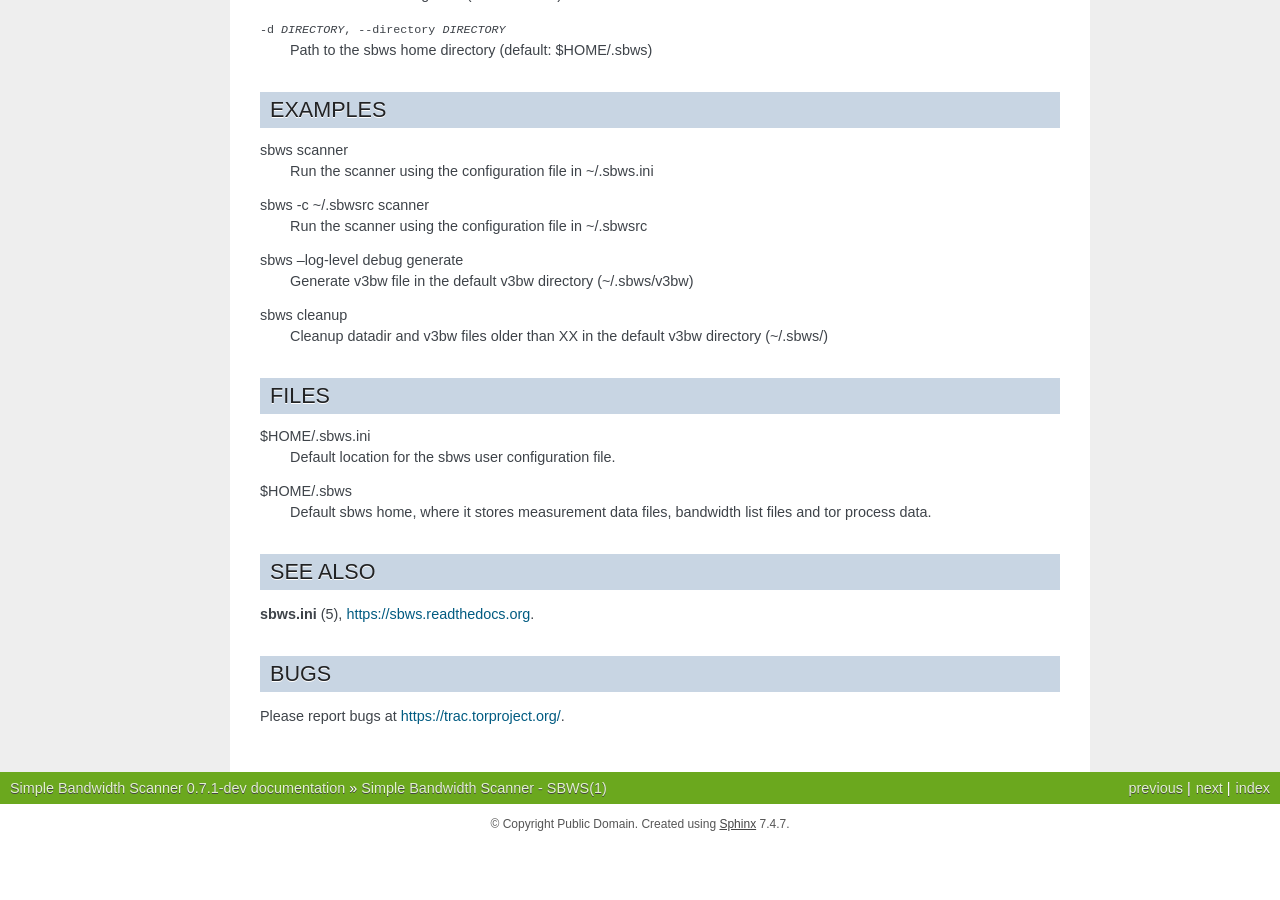
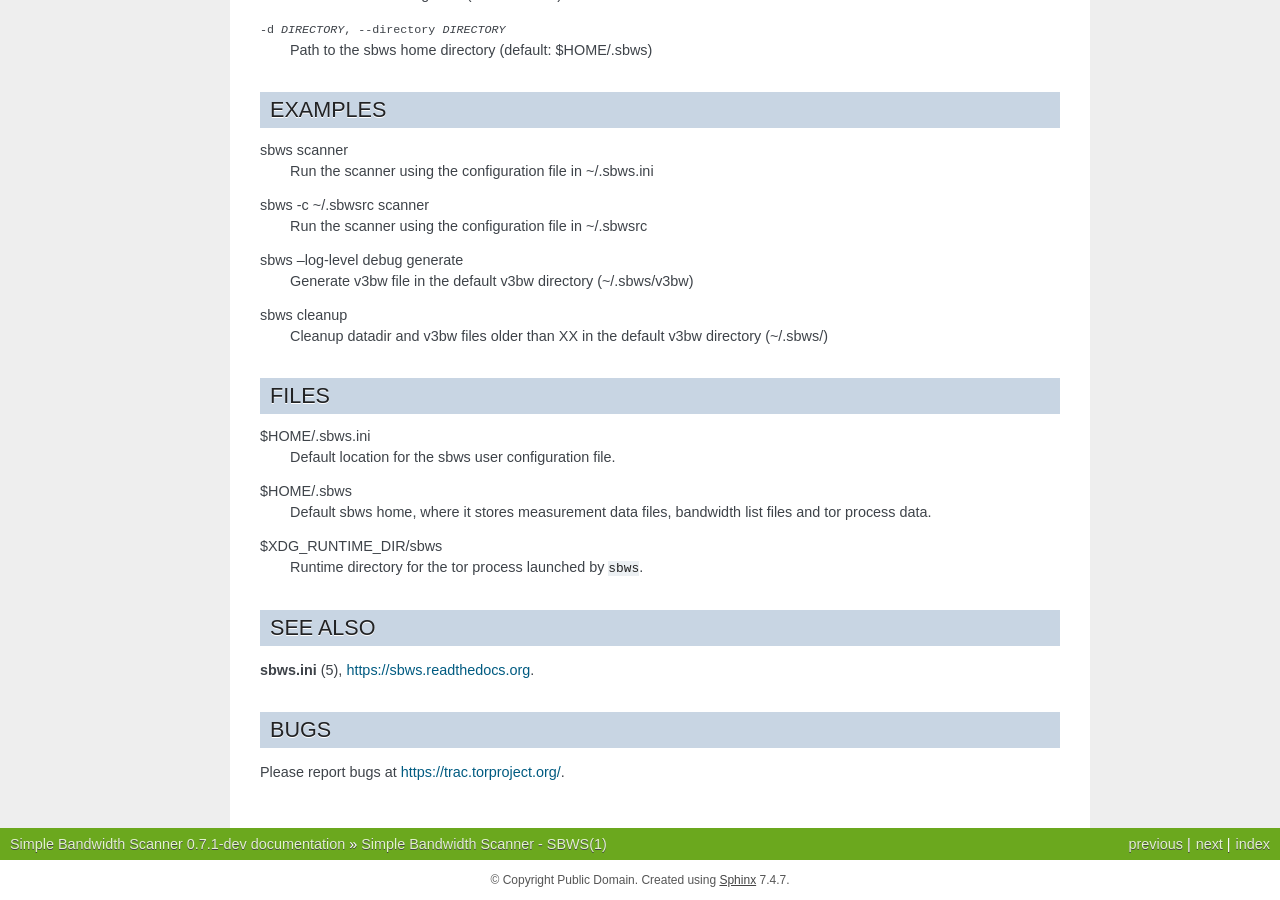
Before and after one commit to torproject/sbws, a Sphinx documentation site: the page built from docs/source/man_sbws.rst, in a window 1280 px wide and 900 px high, scrolled down 743 px. Built offline with Sphinx 7.4.7, drawn with Linux system fonts in a browser that asks for light colours; before the commit the page ends 1587 px from its top, so only the background shows below that.

Commit message:
Add path to runtime directory

```diff
--- a/docs/source/man_sbws.rst
+++ b/docs/source/man_sbws.rst
@@ -62,6 +62,9 @@
    Default sbws home, where it stores measurement data files,
    bandwidth list files and tor process data.
 
+$XDG_RUNTIME_DIR/sbws
+  Runtime directory for the tor process launched by ``sbws``.
+
 SEE ALSO
 ---------
 
```
